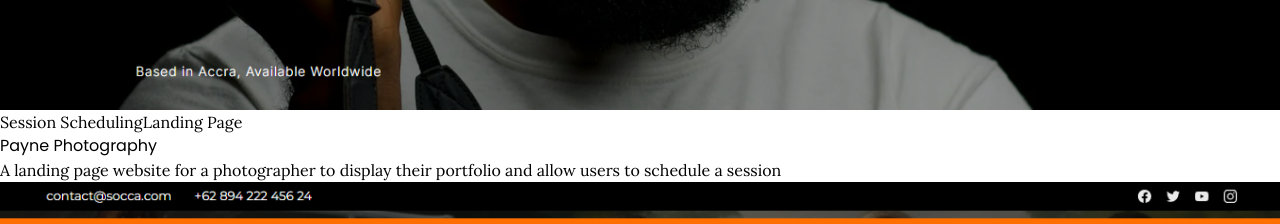
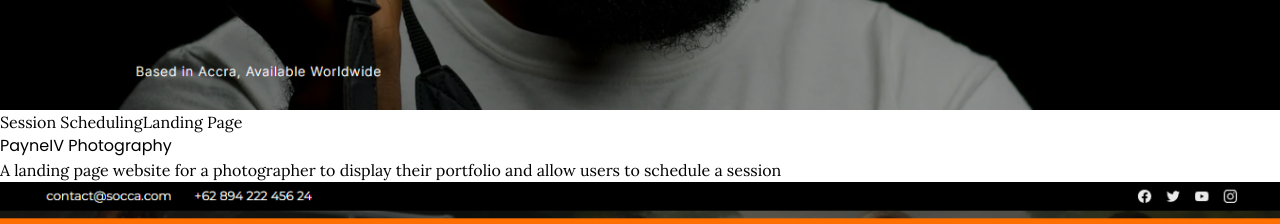
Before and after one commit to Benny-Dav/beneportfolio, a React (Vite) app: page /footer in a window 1280 px wide. Shown: the part 4400-4624 px from the top of the page. Built offline with nearby package versions, Linux system fonts and the light colour scheme.

Commit message:
updated payneiv website link

```diff
--- a/src/components/Portfolio.jsx
+++ b/src/components/Portfolio.jsx
@@ -23,9 +23,9 @@ const projects = [
     },
     {
         image: proj3,
-        title: "Payne Photography",
+        title: "PayneIV Photography",
             description: "A landing page website for a photographer to display their portfolio and allow users to schedule a session",
-            path: "https://paynephotography.netlify.app/",
+            path: "https://cerulean-sable-f1dd05.netlify.app/",
         tags: ["Session Scheduling", "Landing Page"],
         category: "Landing Pages"
     },
```
